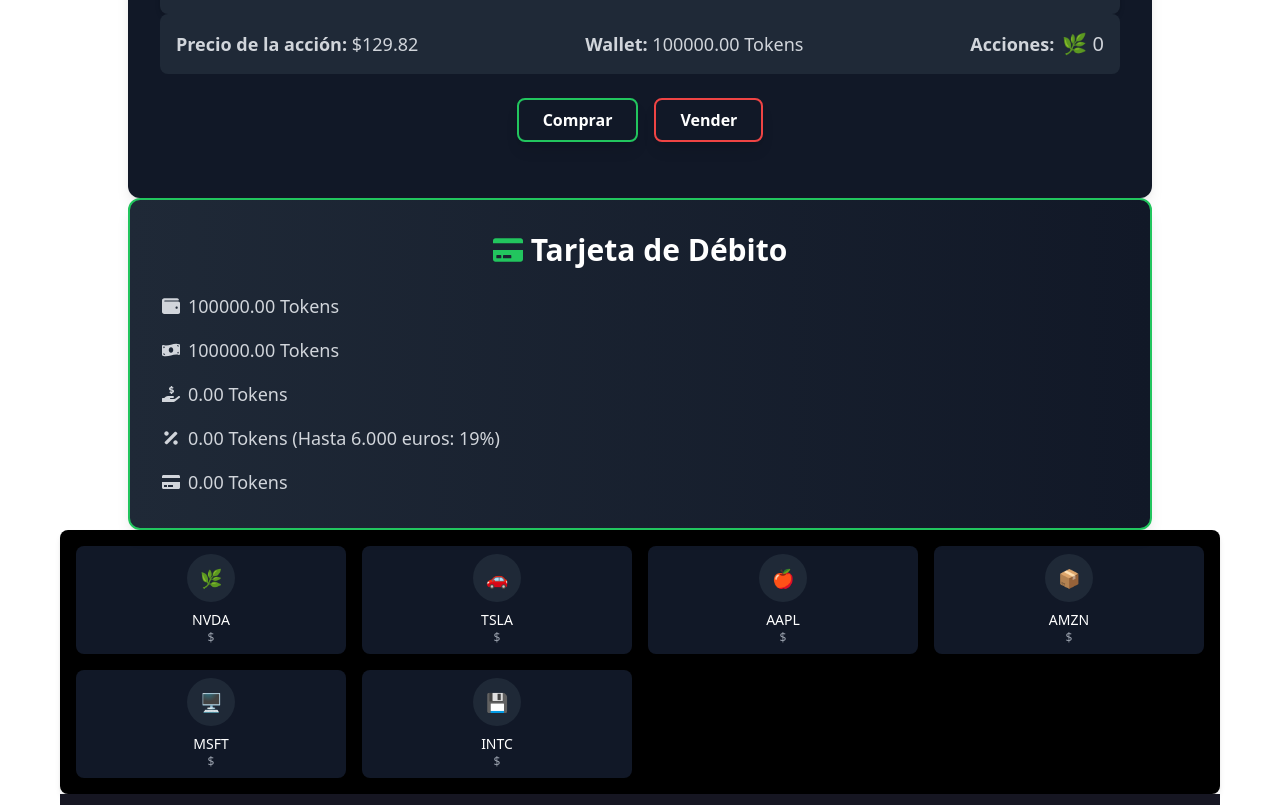
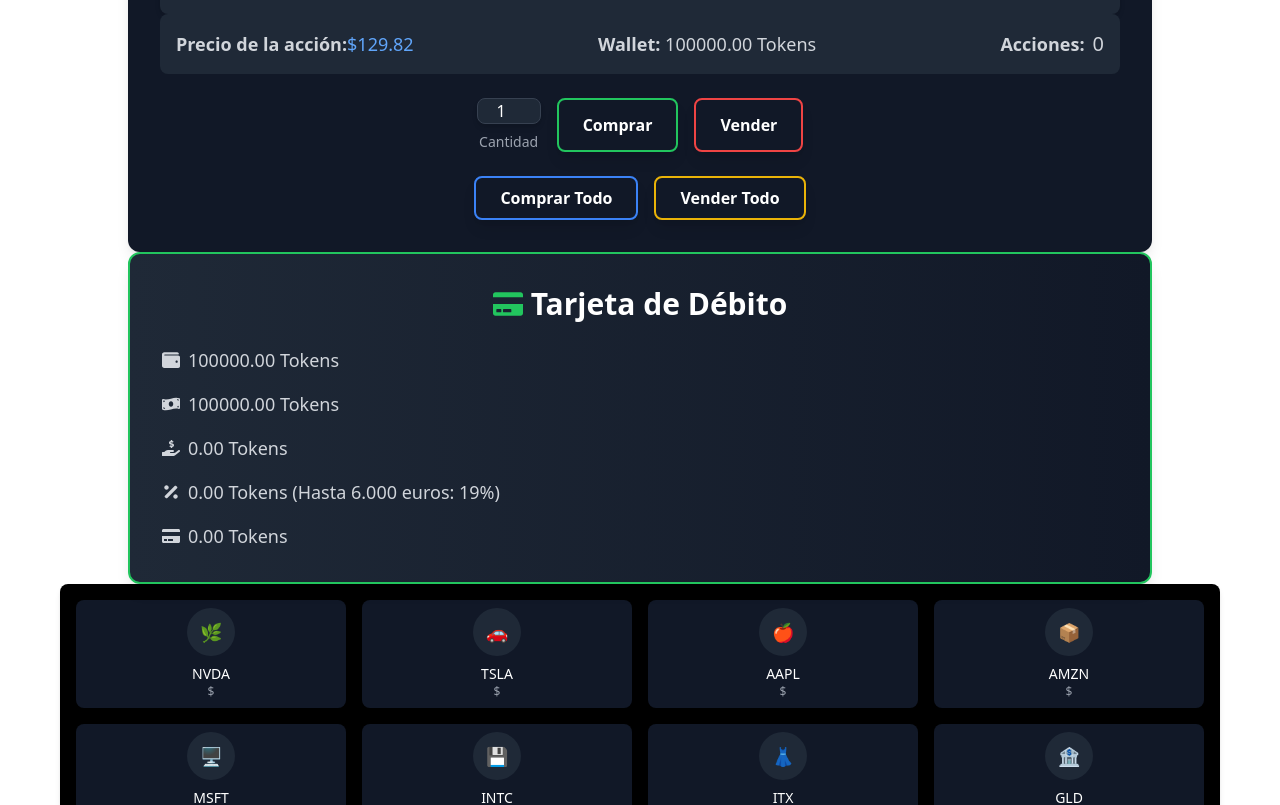
Before and after one commit to Dario3111/Trading_app, a React (Create React App) app: page / in a window 1280 px wide. Shown: the part 1140-1945 px from the top of the page. Built offline with nearby package versions, Linux system fonts and the light colour scheme.

Commit message:
add new elemts buy and sell all bottom

```diff
--- a/src/components/Dashboard.jsx
+++ b/src/components/Dashboard.jsx
@@ -14,7 +14,9 @@ const Dashboard = () => {
     { name: "AAPL", logo: "🍎", basePrice: 3200 },
     { name: "AMZN", logo: "📦", basePrice: 300 },
     { name: "MSFT", logo: "🖥️", basePrice: 250 },
-    { name: "INTC", logo: "💾", basePrice: 80 },
+    { name: "INTC", logo: "💾", basePrice: 1 },
+    { name: "ITX", logo: "👗", basePrice: 25 },
+    { name: "GLD", logo: "🏦", basePrice: 1800 },
   ]);
 
   const [selectedStock, setSelectedStock] = useState(stocks[0]);
--- a/src/components/StockTrade.jsx
+++ b/src/components/StockTrade.jsx
@@ -17,11 +17,15 @@ const StockTrade = ({ selectedStock, wallet, setWallet }) => {
   const [price, setPrice] = useState(selectedStock.basePrice);
   const [data, setData] = useState([]);
   const [shares, setShares] = useState(0);
+  const [quantity, setQuantity] = useState(1);
+  const [averagePrice, setAveragePrice] = useState(null);
+  const [confirmationModal, setConfirmationModal] = useState(null);
 
   useEffect(() => {
     setPrice(selectedStock.basePrice);
     setShares(0);
     setData([]);
+    setAveragePrice(null);
   }, [selectedStock]);
 
   useEffect(() => {
@@ -36,21 +40,109 @@ const StockTrade = ({ selectedStock, wallet, setWallet }) => {
   }, [price]);
 
   const handleBuy = () => {
-    if (wallet >= price) {
-      setWallet(wallet - price);
-      setShares(shares + 1);
+    const totalCost = price * quantity;
+    if (wallet >= totalCost) {
+      setWallet(wallet - totalCost);
+      setShares((prev) => prev + quantity);
+      setAveragePrice((prev) =>
+        prev === null
+          ? price
+          : (prev * shares + totalCost) / (shares + quantity)
+      );
     }
   };
 
   const handleSell = () => {
-    if (shares > 0) {
-      setWallet(wallet + price);
-      setShares(shares - 1);
+    if (shares >= quantity) {
+      const totalEarned = price * quantity;
+      setWallet(wallet + totalEarned);
+      setShares((prev) => prev - quantity);
+      if (shares - quantity === 0) setAveragePrice(null);
     }
   };
 
+  const handleBuyAll = () => {
+    const maxShares = Math.floor(wallet / price);
+    if (maxShares > 0) {
+      setConfirmationModal({
+        message:
+          "\u00bfEst\u00e1s seguro de comprar todas las acciones posibles?",
+        onConfirm: () => {
+          const totalCost = maxShares * price;
+          setWallet(wallet - totalCost);
+          setShares((prev) => prev + maxShares);
+          setAveragePrice((prev) =>
+            prev === null
+              ? price
+              : (prev * shares + totalCost) / (shares + maxShares)
+          );
+          setConfirmationModal(null);
+        },
+      });
+    }
+  };
+
+  const handleSellAll = () => {
+    if (shares > 0) {
+      setConfirmationModal({
+        message: "\u00bfEst\u00e1s seguro de vender todas tus acciones?",
+        onConfirm: () => {
+          setWallet(wallet + shares * price);
+          setShares(0);
+          setAveragePrice(null);
+          setConfirmationModal(null);
+        },
+      });
+    }
+  };
+
+  const handleQuantityChange = (value) => {
+    if (value < 1) {
+      setQuantity(1);
+    } else {
+      setQuantity(value);
+    }
+  };
+
+  const renderQuantitySelector = () => (
+    <div className="flex flex-col items-center space-y-2">
+      <input
+        type="number"
+        min="1"
+        value={quantity}
+        onChange={(e) => handleQuantityChange(Number(e.target.value))}
+        className="w-16 text-center bg-gray-800 text-white border border-gray-700 rounded-lg shadow-md"
+      />
+      <p className="text-sm text-gray-400">Cantidad</p>
+    </div>
+  );
+
+  const renderConfirmationModal = () =>
+    confirmationModal && (
+      <div className="fixed inset-0 flex items-center justify-center bg-black bg-opacity-50 z-50">
+        <div className="bg-gray-900 p-6 rounded-lg text-center space-y-4 shadow-lg">
+          <p className="text-white">{confirmationModal.message}</p>
+          <div className="flex justify-center space-x-4">
+            <button
+              onClick={confirmationModal.onConfirm}
+              className="px-4 py-2 bg-green-500 text-white rounded-lg"
+            >
+              Confirmar
+            </button>
+            <button
+              onClick={() => setConfirmationModal(null)}
+              className="px-4 py-2 bg-red-500 text-white rounded-lg"
+            >
+              Cancelar
+            </button>
+          </div>
+        </div>
+      </div>
+    );
+
   return (
     <div className="p-8 max-w-5xl mx-auto bg-gray-900 rounded-xl shadow-lg">
+      {renderConfirmationModal()}
       <h2 className="text-3xl font-bold text-white mb-6 text-center">
         Simulador de Trading
       </h2>
@@ -65,25 +157,40 @@ const StockTrade = ({ selectedStock, wallet, setWallet }) => {
           <YAxis tick={{ fill: "#ccc" }} />
           <Tooltip contentStyle={{ backgroundColor: "#222", border: "none" }} />
           <Line type="monotone" dataKey="price" stroke="#00FF00" dot={false} />
+          {shares > 0 && (
+            <Line
+              type="monotone"
+              dataKey={() => averagePrice}
+              stroke="#FFA500"
+              dot={false}
+              strokeDasharray="5 5"
+            />
+          )}
         </LineChart>
       </div>
 
       <div className="flex justify-between items-center bg-gray-800 p-4 rounded-lg mb-6">
         <p className="text-lg text-gray-300">
-          <strong>Precio de la acción:</strong> ${price}
+          <strong>Precio de la acción:</strong>
+          <span
+            className={
+              price > averagePrice ? "text-blue-400" : "text-yellow-500"
+            }
+          >
+            ${price}
+          </span>
         </p>
         <p className="text-lg text-gray-300">
           <strong>Wallet:</strong> {wallet.toFixed(2)} Tokens
         </p>
         <p className="text-lg text-gray-300 flex items-center">
           <strong>Acciones:</strong>{" "}
-          <span className="ml-2 text-xl">
-            {selectedStock.logo} {shares}
-          </span>
+          <span className="ml-2 text-xl">{shares}</span>
         </p>
       </div>
 
       <div className="flex justify-center space-x-4 mb-6">
+        {renderQuantitySelector()}
         <button
           onClick={handleBuy}
           className="px-6 py-2 bg-transparent border-2 border-green-500 hover:bg-green-500 text-white font-bold rounded-lg shadow-lg transition duration-300"
@@ -97,6 +204,21 @@ const StockTrade = ({ selectedStock, wallet, setWallet }) => {
           Vender
         </button>
       </div>
+
+      <div className="flex justify-center space-x-4">
+        <button
+          onClick={handleBuyAll}
+          className="px-6 py-2 bg-transparent border-2 border-blue-500 hover:bg-blue-500 text-white font-bold rounded-lg shadow-lg transition duration-300"
+        >
+          Comprar Todo
+        </button>
+        <button
+          onClick={handleSellAll}
+          className="px-6 py-2 bg-transparent border-2 border-yellow-500 hover:bg-yellow-500 text-white font-bold rounded-lg shadow-lg transition duration-300"
+        >
+          Vender Todo
+        </button>
+      </div>
     </div>
   );
 };
--- a/src/components/TrendingTopics.jsx
+++ b/src/components/TrendingTopics.jsx
@@ -5,11 +5,11 @@ const TrendingTopics = ({ onSelect }) => {
   const topics = [
     {
       name: "Apple trade",
-      icon: <img src="/assets/apple.jpeg" alt="Apple" className="h-6 w-6" />,
+      icon: <img src="/icons/apple.jpeg" alt="Apple" className="h-6 w-6" />,
     },
     {
       name: "Tesla trade",
-      icon: <img src="/assets/tesla.png" alt="Tesla" className="h-6 w-6" />,
+      icon: <img src="/icons/tesla.png" alt="Tesla" className="h-6 w-6" />,
     },
     {
       name: "Bolsa de valores",
```
Also changed, not shown: public/icons/apple.jpeg (renamed from public/assets/apple.jpeg), public/icons/tesla.png (renamed from public/assets/tesla.png).
